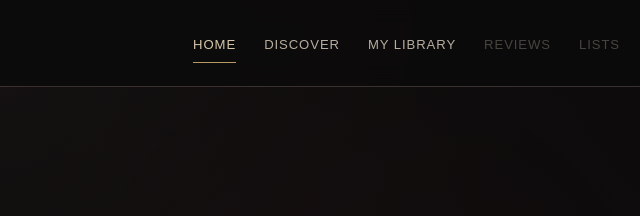
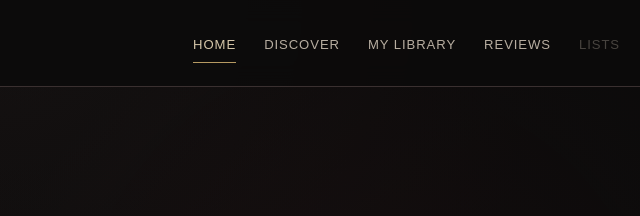
Before and after one commit to CNewman410/crypt-and-quill, a plain HTML site: page index.html in a window 1280 px wide. Shown: the top 216 px of the page, 640-1280 px from the left. Drawn offline with Linux system fonts and the light colour scheme.

Commit message:
Enable Reviews link in navigation

```diff
--- a/index.html
+++ b/index.html
@@ -71,9 +71,12 @@
                     My Library
                 </a>
 
-                <span class="nav-link nav-link-disabled">
-                    Reviews
-                </span>
+                <a
+    class="nav-link"
+    href="reviews.html"
+>
+    Reviews
+</a>
 
                 <span class="nav-link nav-link-disabled">
                     Lists
```
